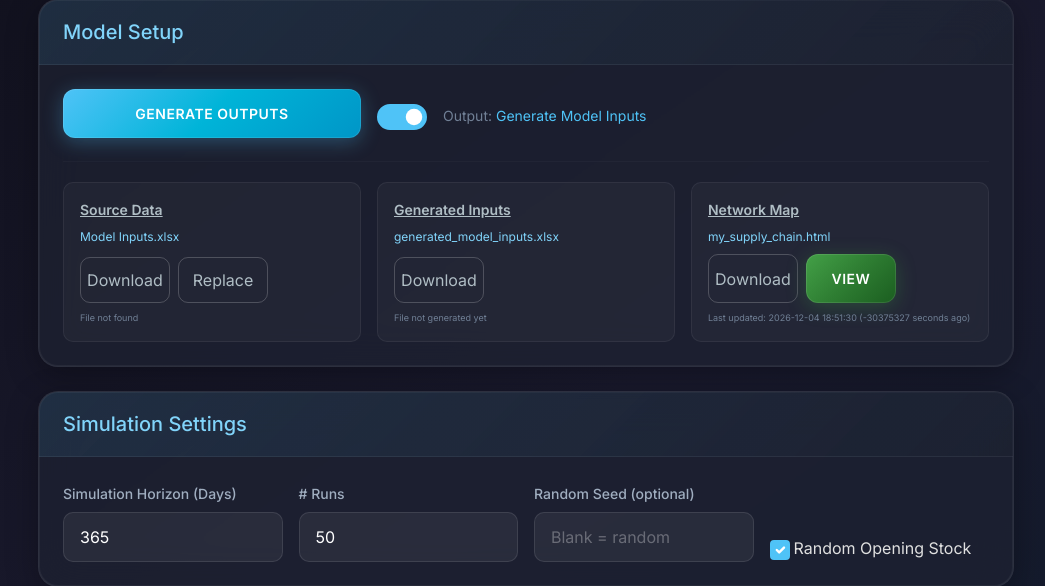
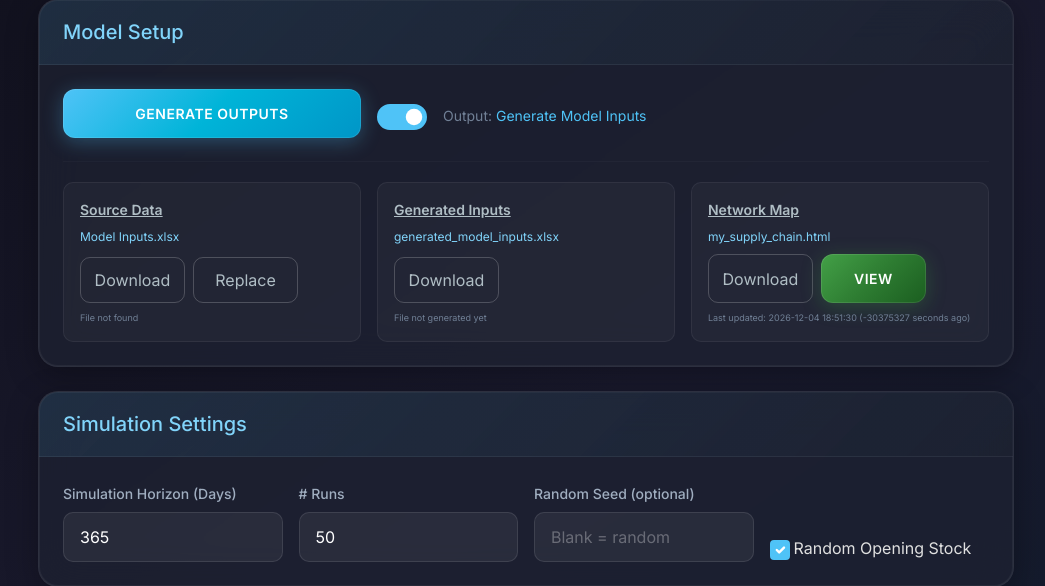
Before and after one commit to ZPrins/CA, a Flask app: page / in a window 1280 px wide. Shown: the part 179-765 px from the top of the page, without its empty margins (114-1159 px from the left). Run offline with Flask 3, Linux system fonts and the light colour scheme.

Commit message:
Make buttons wider to better fit available space
Increase the width of several buttons in the UI from 90px to 105px to accommodate more content and improve visual balance.

Replit-Commit-Author: Agent
Replit-Commit-Session-Id: 042c3be5-bcaa-412d-a11a-54bd49e15e7f
Replit-Commit-Checkpoint-Type: full_checkpoint
Replit-Commit-Event-Id: 1176ec6e-f40b-4c8c-9100-ba12f6a17e7e
Replit-Commit-Screenshot-Url: https://storage.googleapis.com/screenshot-production-us-central1/7021497b-e239-4ebb-aabe-96a6d9a99b74/042c3be5-bcaa-412d-a11a-54bd49e15e7f/aDqPeYz
Replit-Helium-Checkpoint-Created: true

```diff
--- a/templates/index.html
+++ b/templates/index.html
@@ -377,10 +377,10 @@
                             <div class="mb-2" style="text-decoration: underline; font-size: 14px; font-weight: 600; color: #b0bec5;">Source Data</div>
                             <div class="mb-2" style="color: #81d4fa; font-size: 12px;">Model Inputs.xlsx</div>
                             <div class="d-flex gap-2 mt-auto">
-                                <a href="/download/model-inputs" class="btn btn-outline-light" id="downloadModelInputs" style="width: 90px; display: inline-flex; align-items: center; justify-content: center;">
+                                <a href="/download/model-inputs" class="btn btn-outline-light" id="downloadModelInputs" style="width: 105px; display: inline-flex; align-items: center; justify-content: center;">
                                     Download
                                 </a>
-                                <label class="btn btn-outline-light mb-0" style="cursor: pointer; width: 90px; display: inline-flex; align-items: center; justify-content: center;">
+                                <label class="btn btn-outline-light mb-0" style="cursor: pointer; width: 105px; display: inline-flex; align-items: center; justify-content: center;">
                                     Replace
                                     <input type="file" id="uploadModelInputs" accept=".xlsx" style="display: none;">
                                 </label>
@@ -394,7 +394,7 @@
                             <div class="mb-2" style="text-decoration: underline; font-size: 14px; font-weight: 600; color: #b0bec5;">Generated Inputs</div>
                             <div class="mb-2" style="color: #81d4fa; font-size: 12px;">generated_model_inputs.xlsx</div>
                             <div class="d-flex gap-2 mt-auto">
-                                <a href="/download/generated-inputs" class="btn btn-outline-light" id="downloadGeneratedInputs" style="width: 90px; display: inline-flex; align-items: center; justify-content: center;">
+                                <a href="/download/generated-inputs" class="btn btn-outline-light" id="downloadGeneratedInputs" style="width: 105px; display: inline-flex; align-items: center; justify-content: center;">
                                     Download
                                 </a>
                             </div>
@@ -406,10 +406,10 @@
                             <div class="mb-2" style="text-decoration: underline; font-size: 14px; font-weight: 600; color: #b0bec5;">Network Map</div>
                             <div class="mb-2" style="color: #81d4fa; font-size: 12px;">my_supply_chain.html</div>
                             <div class="d-flex gap-2 mt-auto">
-                                <a href="/download/network-map" class="btn btn-outline-light" id="downloadNetworkMap" style="width: 90px; display: inline-flex; align-items: center; justify-content: center;">
+                                <a href="/download/network-map" class="btn btn-outline-light" id="downloadNetworkMap" style="width: 105px; display: inline-flex; align-items: center; justify-content: center;">
                                     Download
                                 </a>
-                                <a href="/network-map" target="_blank" class="btn btn-success-custom" style="width: 90px; display: inline-flex; align-items: center; justify-content: center;">
+                                <a href="/network-map" target="_blank" class="btn btn-success-custom" style="width: 105px; display: inline-flex; align-items: center; justify-content: center;">
                                     View
                                 </a>
                             </div>
```
